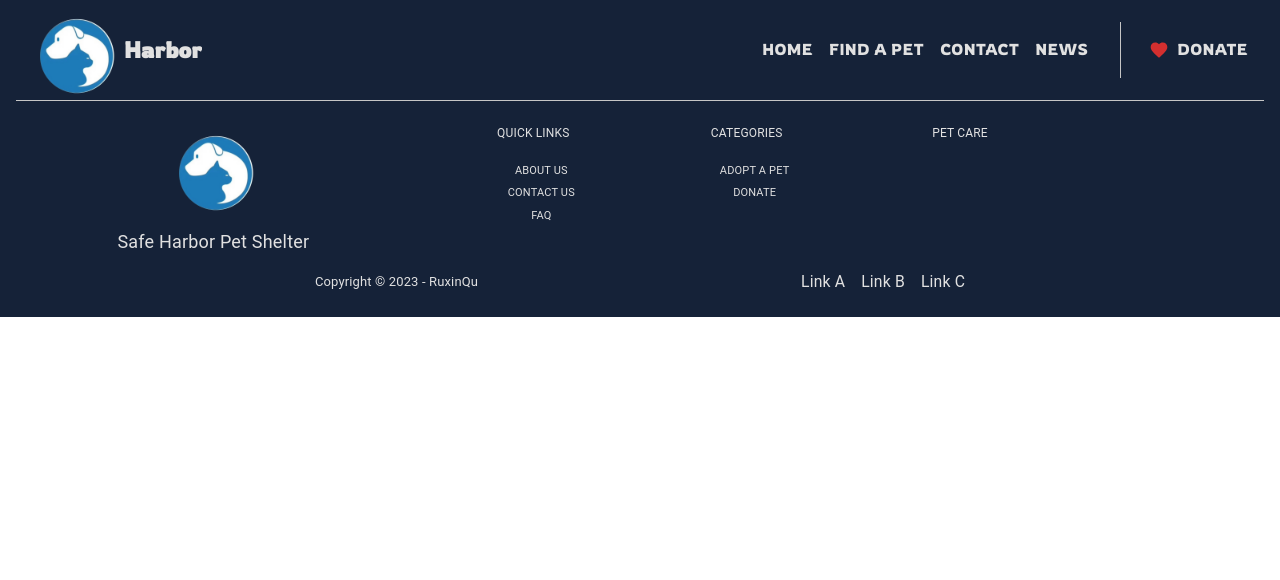
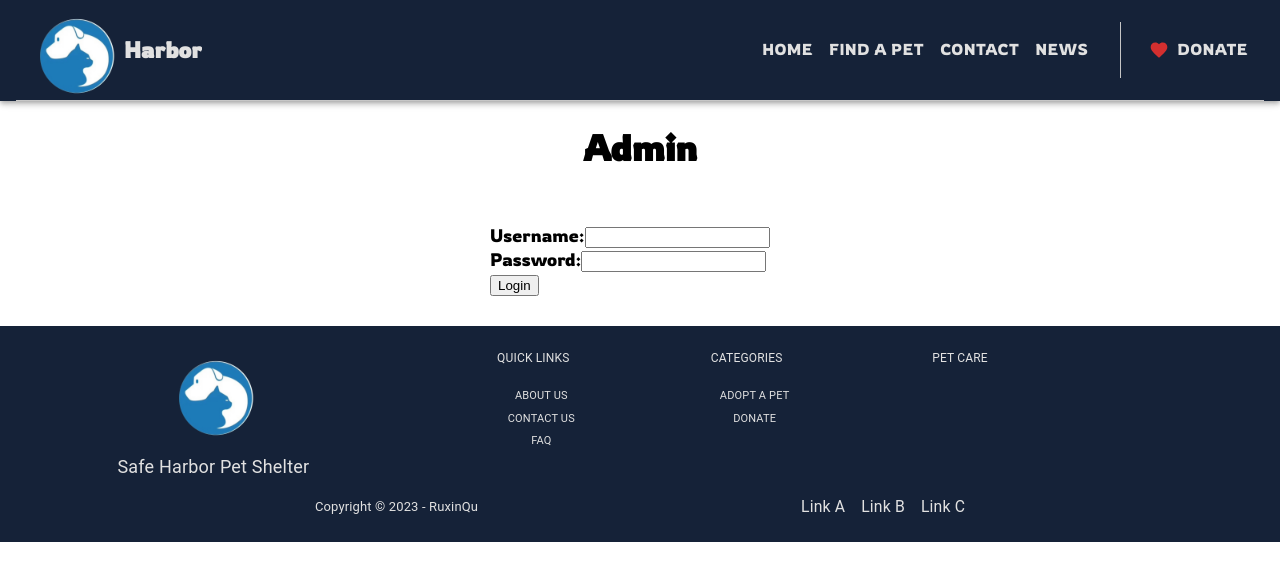
Before and after one commit to RuxinQu/safe-harbor-pet-shelter, a React (Create React App) app in the folder client/: page /admin/login in a window 1280 px wide. Shown: the top 580 px of the page. Built offline with nearby package versions, Linux system fonts and the light colour scheme.

Commit message:
add login fail error message

```diff
--- a/client/src/App.js
+++ b/client/src/App.js
@@ -8,8 +8,11 @@ import PetDetail from "./pages/Pets/PetDetail";
 import Adopt from "./pages/Pets/Adopt";
 import Contact from "./pages/Shelter/Contact";
 import FAQ from "./pages/Shelter/FAQ";
+
+import Login from "./pages/Admin/Login";
+
+import { createTheme, ThemeProvider } from "@mui/material/styles";
 import "./App.css";
-import { createTheme, ThemeProvider } from "@mui/material/styles";
 
 const theme = createTheme({
   palette: {
@@ -33,6 +36,7 @@ function App() {
           <Route path="/search" element={<SearchPage />} />
           <Route path="/question/:questionId" element={<FAQ />} />
           <Route path="/contact" element={<Contact />} />
+          <Route path="/admin/login" element={<Login />} />
         </Routes>
         <Footer />
       </Router>
--- a/client/src/pages/Admin/Login.js
+++ b/client/src/pages/Admin/Login.js
@@ -0,0 +1,71 @@
+import React, { useState } from "react";
+import { useNavigate } from "react-router-dom";
+import { adminLogin } from "../../util/api";
+
+export default function Login() {
+  const navigate = useNavigate();
+  const [formState, setFormState] = useState({
+    username: "",
+    password: "",
+  });
+  const [response, setResponse] = useState("");
+
+  const handleInputChange = (e) => {
+    setFormState({ ...formState, [e.target.name]: e.target.value });
+  };
+  const handleSubmit = async (e) => {
+    e.preventDefault();
+    const response = await adminLogin(formState);
+    switch (response.status) {
+      case 429:
+        setResponse("Too many requests, please try again later");
+        break;
+      case 401:
+        setResponse("Incorrect credentials");
+        break;
+      case 200:
+        navigate("/admin");
+        break;
+      default:
+        setResponse("Something went wrong");
+    }
+  };
+  return (
+    <div>
+      <h1 style={{ textAlign: "center" }}>Admin</h1>
+      <form
+        onSubmit={handleSubmit}
+        style={{ width: 300, margin: "0 auto", padding: 30 }}
+      >
+        <div>
+          <label htmlFor="username">Username:</label>
+          <input
+            type="text"
+            id="username"
+            name="username"
+            autoComplete="on"
+            required
+            value={formState.username}
+            onChange={handleInputChange}
+          />
+        </div>
+        <div>
+          <label htmlFor="password">Password:</label>
+          <input
+            type="password"
+            id="password"
+            name="password"
+            autoComplete="on"
+            required
+            value={formState.password}
+            onChange={handleInputChange}
+          />
+        </div>
+        <div>
+          <small style={{ color: "red" }}>{response}</small>
+        </div>
+        <button type="submit">Login</button>
+      </form>
+    </div>
+  );
+}
--- a/client/src/util/api.js
+++ b/client/src/util/api.js
@@ -41,3 +41,18 @@ export const sendAdoptForm = async (data) => {
     return err.message;
   }
 };
+
+export const adminLogin = async (data) => {
+  try {
+    const response = await fetch("/admin/login", {
+      method: "POST",
+      body: JSON.stringify(data),
+      headers: {
+        "Content-Type": "application/json",
+      },
+    });
+    return response;
+  } catch (err) {
+    return err.message;
+  }
+};
```
Also changed, not shown: 2 other files (tests, documents, lock files or other folders).
